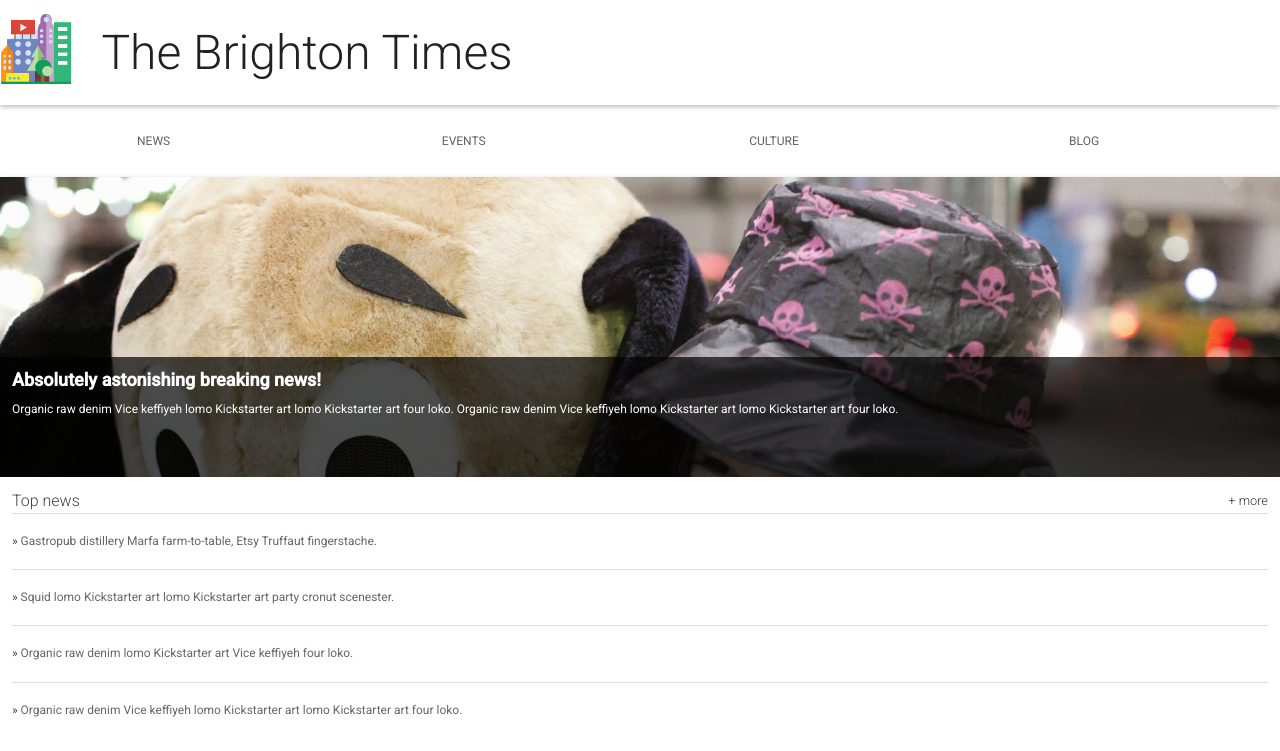
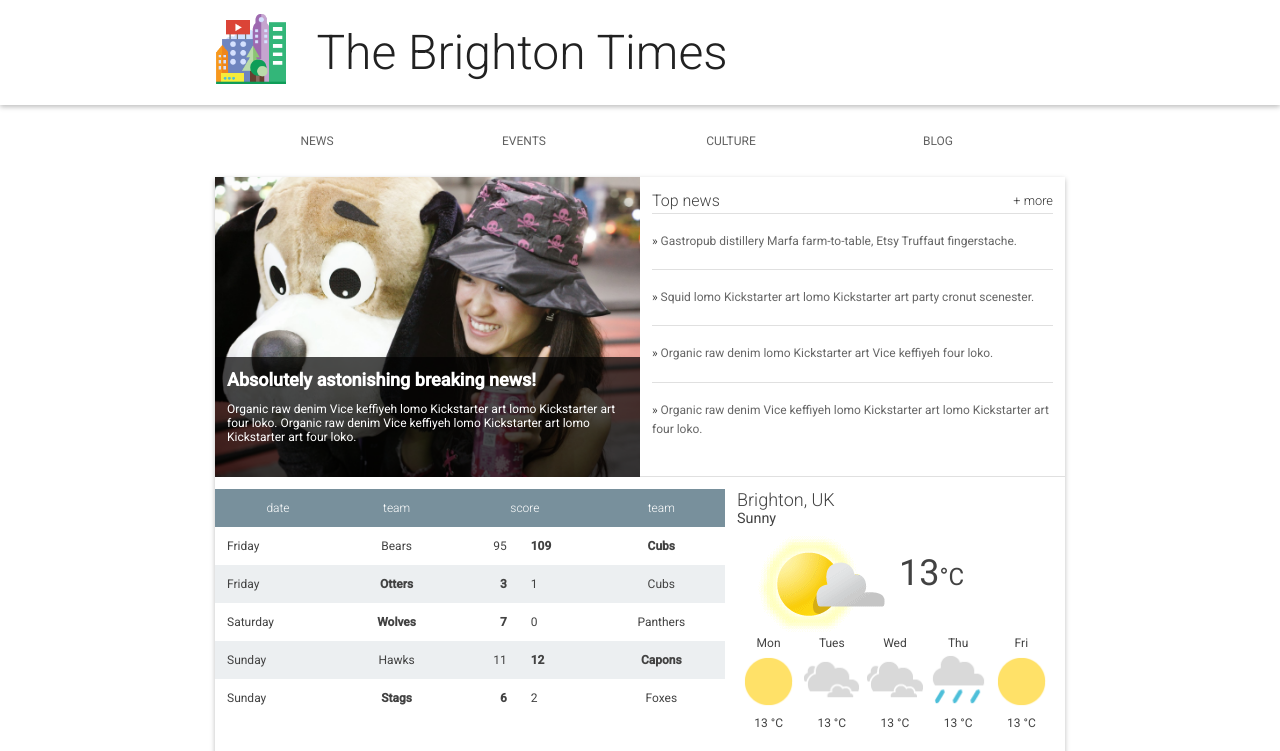
Before and after one commit to aceisScope/playground, a plain HTML site: page HomeTownApp/index.html in a window 1280 px wide. Shown: the top 751 px of the page. Drawn offline with Linux system fonts and the light colour scheme.

Commit message:
responsive style for parts other than nav

```diff
--- a/HomeTownApp/index.html
+++ b/HomeTownApp/index.html
@@ -7,6 +7,7 @@
     <title>Brighton Times</title>
     <link href="https://fonts.googleapis.com/css?family=Roboto:300,400,500" rel="stylesheet" type="text/css">
     <link rel="stylesheet" type="text/css" href="main.css">
+    <link rel="stylesheet" type="text/css" href="responsive.css">
   </head>
   <body>
 
--- a/HomeTownApp/main.css
+++ b/HomeTownApp/main.css
@@ -24,7 +24,6 @@ ul {
   padding: 0;
   margin: 0;
 }
-
 
 /*
  *
@@ -126,6 +125,8 @@ main {
   width: 100%;
   margin-left: auto;
   margin-right: auto;
+  display: flex;
+  flex-wrap: wrap;
 }
 
 /*
--- /dev/null
+++ b/HomeTownApp/responsive.css
@@ -0,0 +1,50 @@
+.content {
+  display: flex;
+  flex-wrap: wrap;
+}
+
+.hero, .top-news, .scores, .weather, .recent-news {
+  order: 10;
+}
+
+@media screen and (max-width: 549px)  {
+
+}
+
+@media screen and (min-width: 550px) {
+  .hero {
+    width: 50%;
+    order: 0;
+  }
+  .weather {
+    width: 50%;
+    order: 1;
+  }
+}
+
+@media screen and (min-width: 700px) {
+  .hero {
+    width: 50%;
+    order: 0;
+  }
+  .top-news {
+    width: 50%;
+    order: 1;
+  }
+  .scores {
+    width: 60%;
+    order: 2;
+  }
+  .weather {
+    width: 40%;
+    order: 3;
+  }
+}
+
+@media screen and (min-width: 850px) {
+  main, .header__inner, .nav, .content {
+    width: 850px;
+    margin-left: auto;
+    margin-right: auto;
+  }
+}
```
